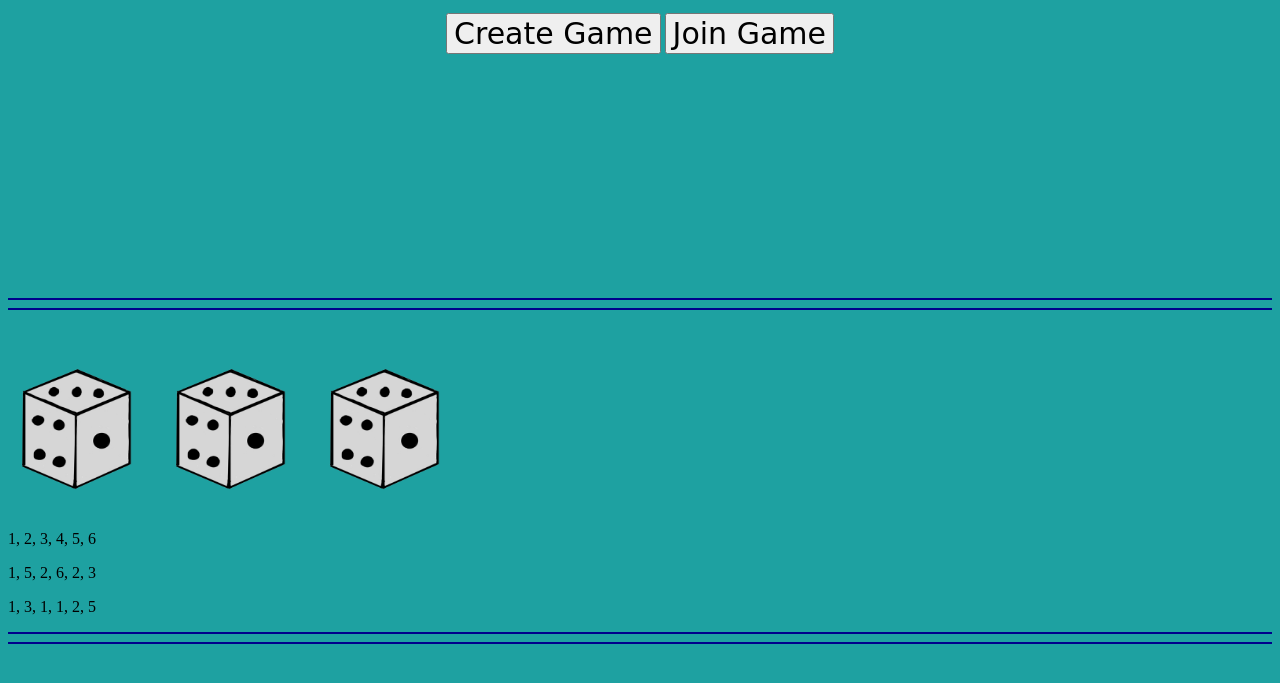
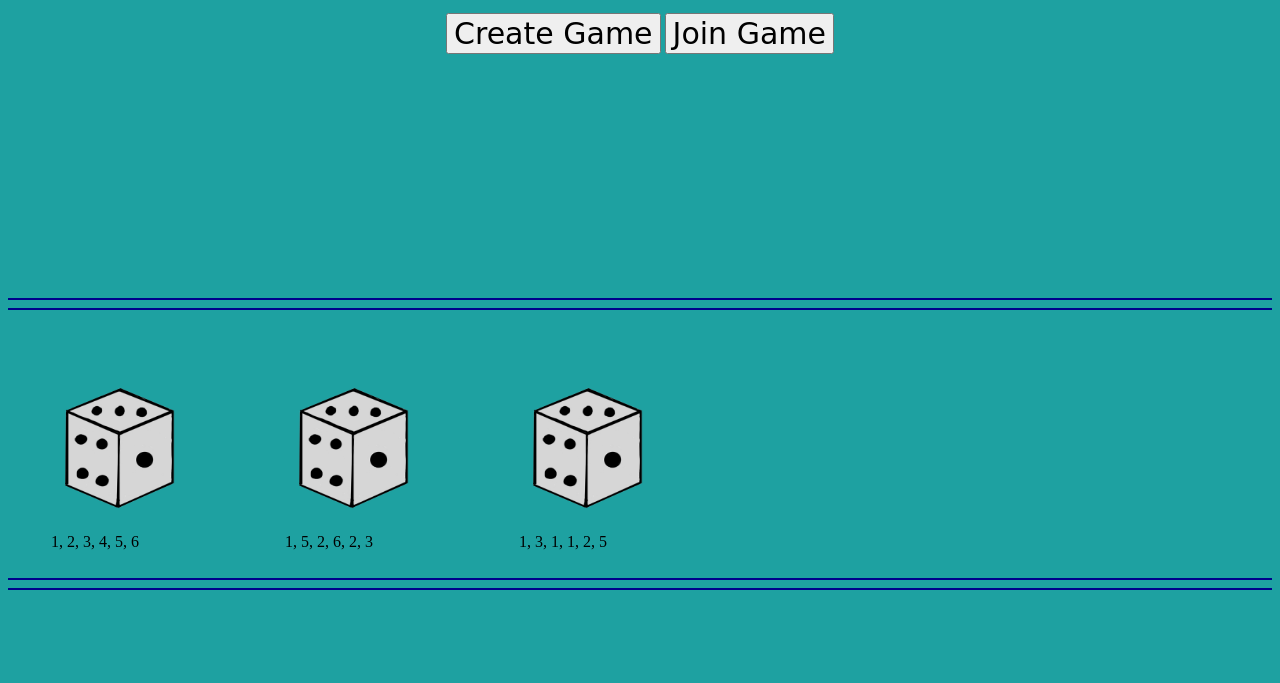
Before and after one commit to ashviniyer21/boilermake-ludo, a website: page index.html in a window 1280 px wide. Shown: the part 91-774 px from the top of the page. Drawn offline with nearby package versions, Linux system fonts and the light colour scheme; no server answers.

Commit message:
Fixing formatting

```diff
--- a/index.html
+++ b/index.html
@@ -46,16 +46,30 @@
     <br><br><br>
     <hr><hr>
     <center><p id="turn"></p></center>
-    <div id="Dice">
-        <input type="image" src="Dice.png" id="normalDie" width="150" height="150"/>
-        <input type="image" src="Dice.png" id="randomOne" width="150" height="150"/>
-        <input type="image" src="Dice.png" id="randomTwo" width="150" height="150"/>
+    <table id="Dice">
+        <tr>
+            <td>
+                <figure>
+                    <input type="image" src="Dice.png" id="normalDie" width="150" height="150"/>
+                    <figcaption id="Die1Contents"></figcaption>
+                </figure>
+            </td>
+            <td>
+                <figure>
+                    <input type="image" src="Dice.png" id="randomOne" width="150" height="150"/>
+                    <figcaption id="Die2Contents"></figcaption>
+                </figure>
+            </td>
+            <td>
+                <figure>
+                    <input type="image" src="Dice.png" id="randomTwo" width="150" height="150"/>
+                    <figcaption id="Die3Contents"></figcaption>
+                </figure>
+            </td>
+        </tr>
         <script src="dieChoice.js"></script>
-        <p id="Die1Contents"></p>
-        <p id="Die2Contents"></p>
-        <p id="Die3Contents"></p>
         <p id="RollOutput"></p>
-    </div>
+    </table>
     <hr><hr>
     <script src="client.js"></script>
 </body>
```
